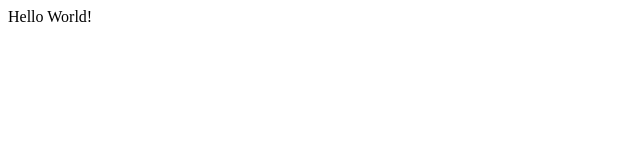
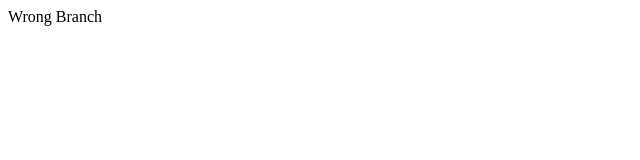
Before and after one commit to jamesjf7/portfolio, a Next.js app: page / in a window 1280 px wide. Shown: the top 160 px of the page, without its empty margins (0-640 px from the left). Built offline with nearby package versions, Linux system fonts and the light colour scheme.

Commit message:
update page wrong branch

```diff
--- a/pages/index.tsx
+++ b/pages/index.tsx
@@ -5,7 +5,7 @@ import styles from '../styles/Home.module.css'
 export default function Home() {
   return (
     <div>
-      Hello World!
+      Wrong Branch
     </div>
   )
 }
```
